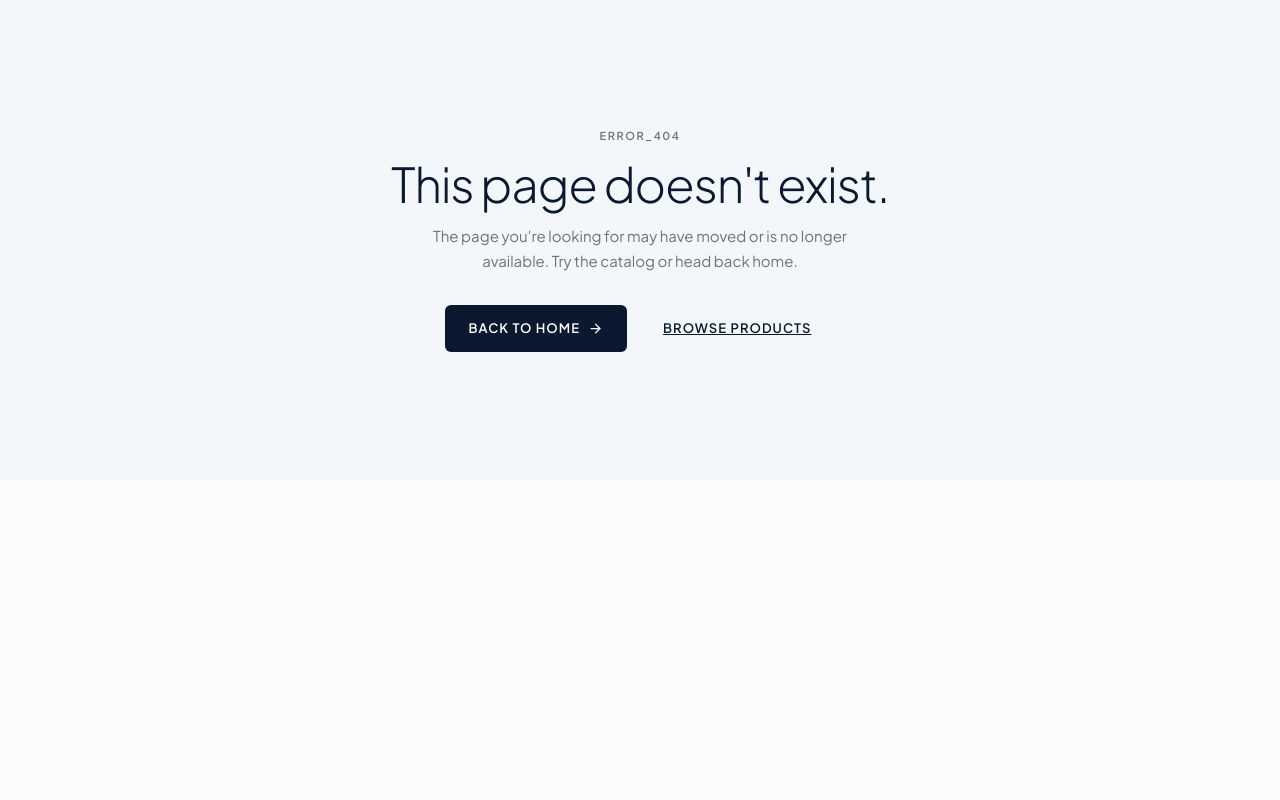
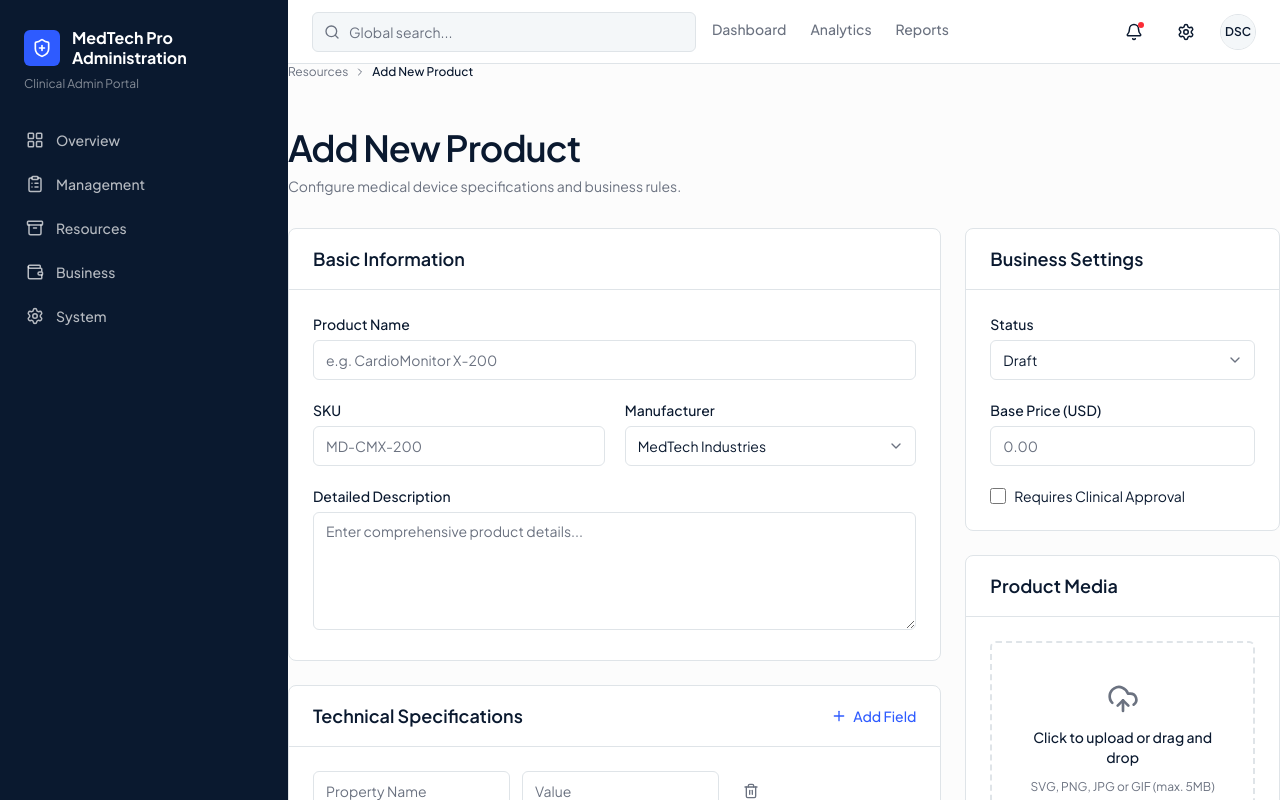
Before and after one commit to MetaTronix-Solution/Health-Care, a Next.js app in the folder client/: page /admin/products/new in a window 1280 px wide. Before the commit this address had no page. Shown: the top 800 px of the page. Built offline with nearby package versions, Linux system fonts and the light colour scheme.

Commit message:
Add ProductDetailPage and NewProductPage components for product management

```diff
--- /dev/null
+++ b/client/src/app/admin/products/[id]/page.tsx
@@ -0,0 +1,52 @@
+import type { Metadata } from "next";
+import { notFound } from "next/navigation";
+import { PageHeader } from "@/src/components/ui/PageHeader";
+import { AdminBreadcrumbs } from "@/src/components/admin/AdminBreadcrumbs";
+import { ProductForm } from "@/src/components/admin/products/ProductForm";
+import { products } from "@/src/data/products";
+
+export async function generateMetadata({
+  params,
+}: {
+  params: Promise<{ slug: string }>;
+}): Promise<Metadata> {
+  const { slug } = await params;
+
+  const product = products.find((item) => item.slug === slug);
+
+  return {
+    title: product ? product.name : "Product Not Found",
+  };
+}
+
+export default async function ProductDetailPage({
+  params,
+}: {
+  params: Promise<{ slug: string }>;
+}) {
+  const { slug } = await params;
+
+  const product = products.find((item) => item.slug === slug);
+
+  if (!product) {
+    notFound();
+  }
+
+  return (
+    <div className="flex flex-col gap-8">
+      <AdminBreadcrumbs
+        items={[
+          { label: "Products", href: "/admin/products" },
+          { label: product.name },
+        ]}
+      />
+
+      <PageHeader
+        title={product.name}
+        description={`Editing specifications and business rules for ${product.name}.`}
+      />
+
+      <ProductForm product={product} />
+    </div>
+  );
+}
--- /dev/null
+++ b/client/src/app/admin/products/new/page.tsx
@@ -0,0 +1,26 @@
+import type { Metadata } from "next";
+import { PageHeader } from "@/src/components/ui/PageHeader";
+import { AdminBreadcrumbs } from "@/src/components/admin/AdminBreadcrumbs";
+import { ProductForm } from "@/src/components/admin/products/ProductForm";
+
+export const metadata: Metadata = {
+  title: "Add New Product",
+};
+
+export default function NewProductPage() {
+  return (
+    <div className="flex flex-col gap-8">
+      <AdminBreadcrumbs
+        items={[
+          { label: "Resources", href: "/resources" },
+          { label: "Add New Product" },
+        ]}
+      />
+      <PageHeader
+        title="Add New Product"
+        description="Configure medical device specifications and business rules."
+      />
+      <ProductForm />
+    </div>
+  );
+}
```
